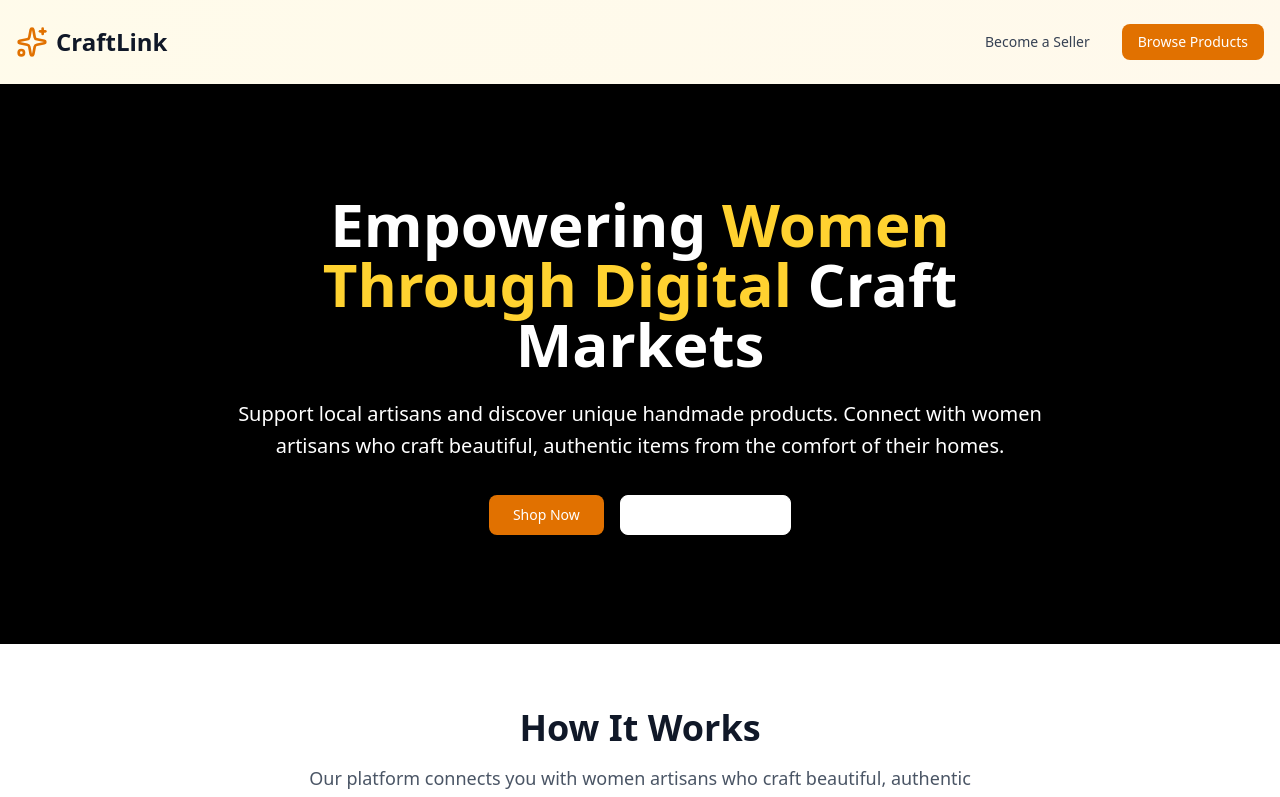
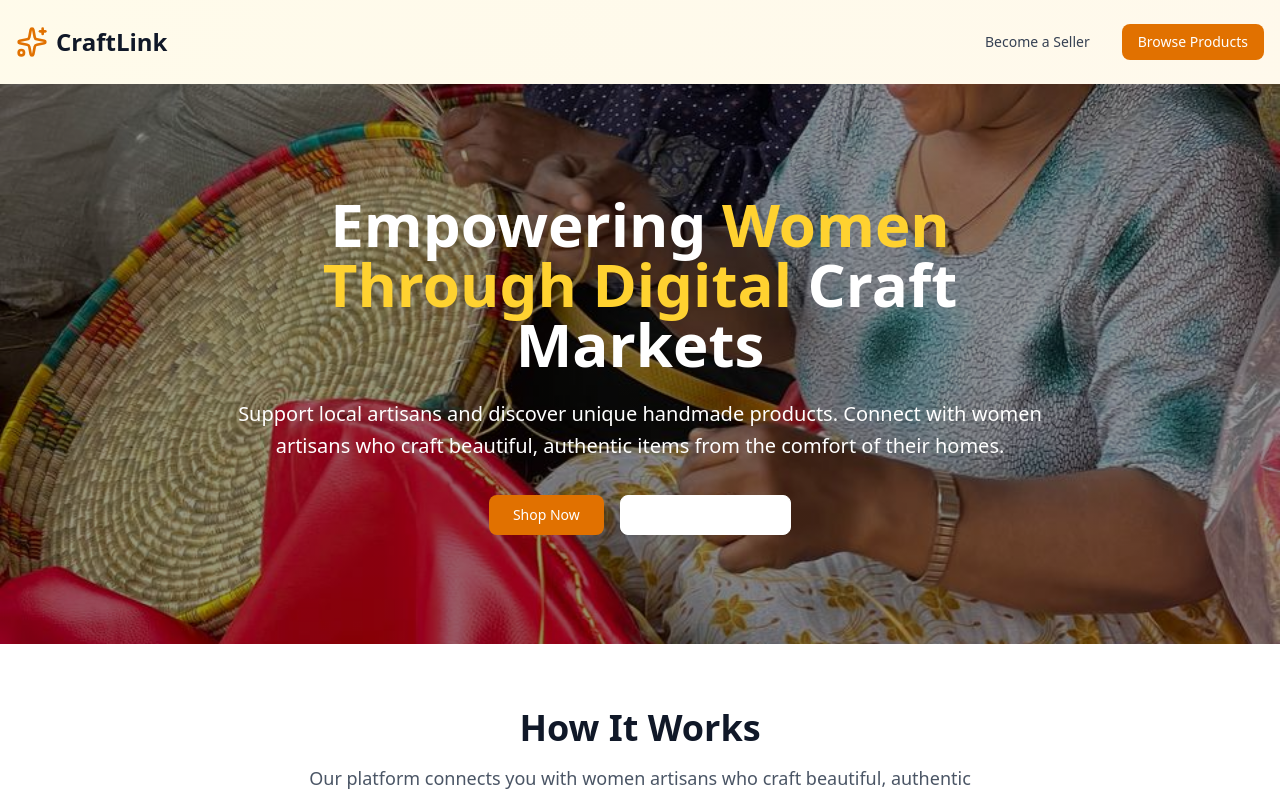
Before and after one commit to Feben145/craftlink, a Next.js app: page / in a window 1280 px wide. Shown: the top 797 px of the page. Built offline with nearby package versions, Linux system fonts and the light colour scheme.

Commit message:
pic added

```diff
--- a/src/app/page.tsx
+++ b/src/app/page.tsx
@@ -37,17 +37,18 @@ export default function Home() {
         </div>
       </nav>
 
-      {/* Hero Section with Background Image */}
+      {/* Hero Section with Full Picture */}
       <section
         className="relative min-h-[70vh] flex items-center justify-center bg-cover bg-center bg-no-repeat"
         style={{
-          backgroundImage: "cr1.jpeg",
+          backgroundImage:
+            "linear-gradient(rgba(0,0,0,0.4), rgba(0,0,0,0.4)), url('/images/cr1.jpg')",
+          backgroundSize: "cover", // or try "contain" to see full image without cropping
+          backgroundPosition: "center",
+          backgroundAttachment: "fixed", // Optional: creates parallax effect
         }}
       >
-        {/* Dark overlay for better text readability */}
-        <div className="absolute inset-0 bg-black bg-opacity-40"></div>
-
-        <div className="relative z-10 text-center max-w-4xl mx-auto px-4 text-white">
+        <div className="text-center max-w-4xl mx-auto px-4 text-white">
           <h1 className="text-5xl md:text-6xl font-bold mb-6">
             Empowering{" "}
             <span className="text-amber-300">Women Through Digital</span> Craft
@@ -78,7 +79,7 @@ export default function Home() {
         </div>
       </section>
 
-      {/* How It Works Section */}
+      {/* Rest of your sections remain exactly the same */}
       <section className="container mx-auto px-4 py-16 bg-white">
         <div className="text-center mb-12">
           <h2 className="text-3xl md:text-4xl font-bold text-gray-900 mb-4">
```
